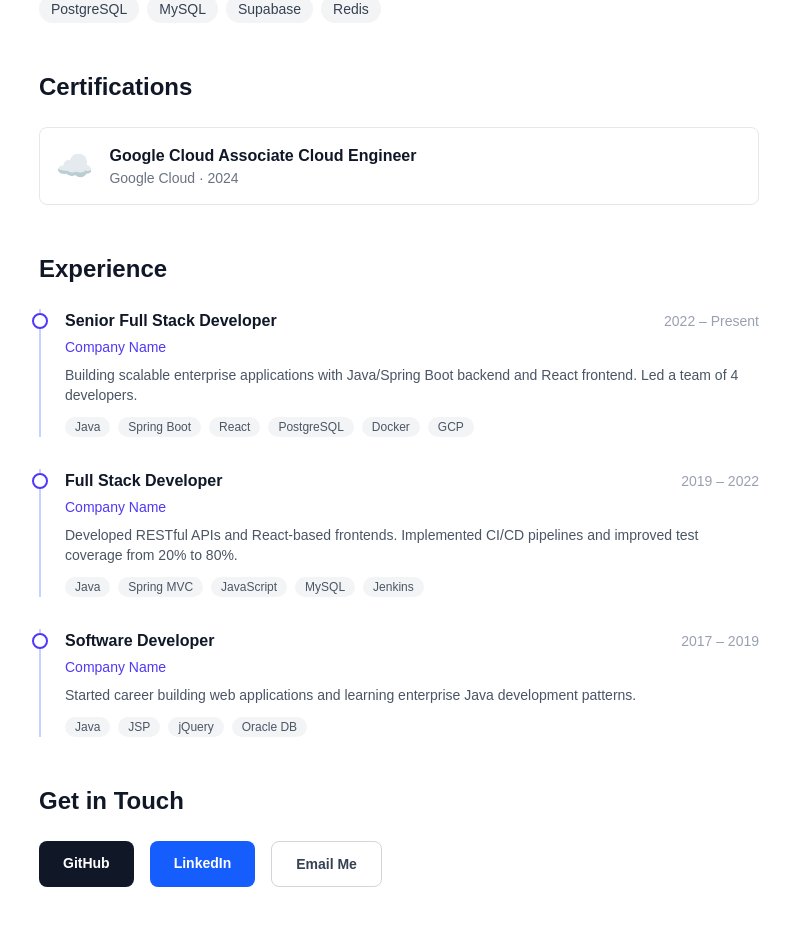
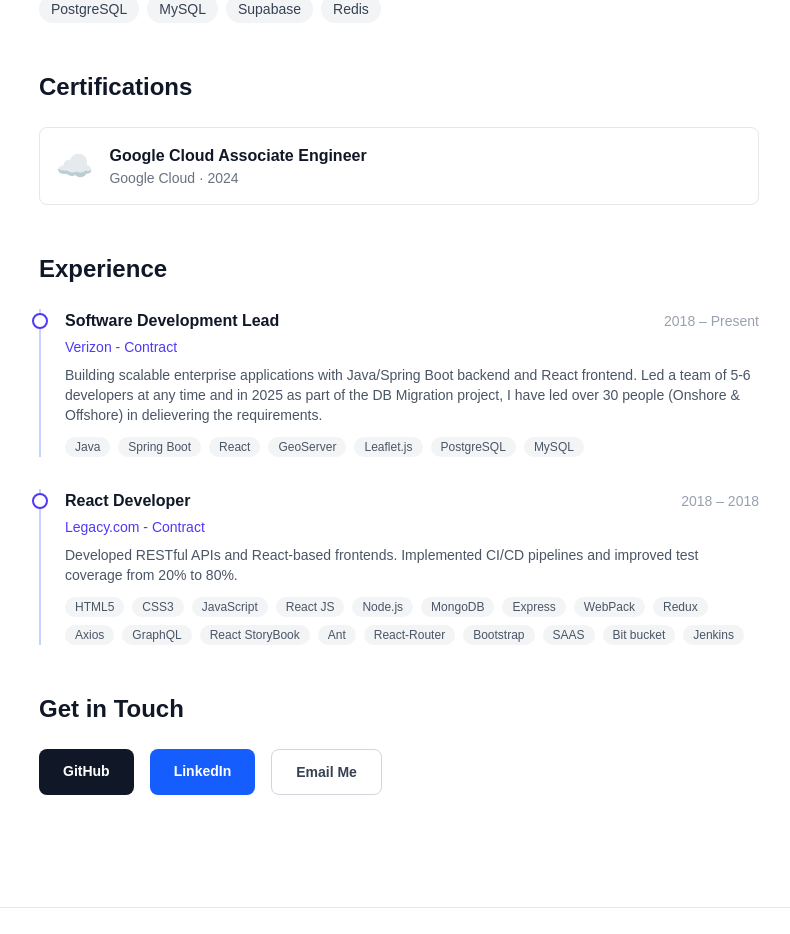
Before and after one commit to ravikishorethella/code-chronicles, a Next.js app: page /about in a window 1280 px wide. Shown: the part 860-1794 px from the top of the page, without its empty margins (241-1031 px from the left). Built offline with nearby package versions, Linux system fonts and the light colour scheme.

Commit message:
update about

```diff
--- a/app/about/page.tsx
+++ b/app/about/page.tsx
@@ -7,28 +7,21 @@
 
 const experience = [
   {
-    role: "Senior Full Stack Developer", // TODO: Replace with your actual roles
-    company: "Company Name",
-    period: "2022 – Present",
+    role: "Software Development Lead", // TODO: Replace with your actual roles
+    company: "Verizon - Contract",
+    period: "2018 – Present",
     description:
-      "Building scalable enterprise applications with Java/Spring Boot backend and React frontend. Led a team of 4 developers.",
-    tech: ["Java", "Spring Boot", "React", "PostgreSQL", "Docker", "GCP"],
+      "Building scalable enterprise applications with Java/Spring Boot backend and React frontend. Led a team of 5-6 developers at any time and in 2025 as part of the DB Migration project, I have led over 30 people (Onshore & Offshore) in delievering the requirements.",
+    tech: ["Java", "Spring Boot", "React", "GeoServer", "Leaflet.js", "PostgreSQL", "MySQL"],
   },
   {
-    role: "Full Stack Developer",
-    company: "Company Name",
-    period: "2019 – 2022",
+    role: "React Developer",
+    company: "Legacy.com - Contract",
+    period: "2018 – 2018",
     description:
       "Developed RESTful APIs and React-based frontends. Implemented CI/CD pipelines and improved test coverage from 20% to 80%.",
-    tech: ["Java", "Spring MVC", "JavaScript", "MySQL", "Jenkins"],
-  },
-  {
-    role: "Software Developer",
-    company: "Company Name",
-    period: "2017 – 2019",
-    description:
-      "Started career building web applications and learning enterprise Java development patterns.",
-    tech: ["Java", "JSP", "jQuery", "Oracle DB"],
+    tech: ["HTML5", "CSS3", "JavaScript", "React JS", "Node.js", "MongoDB", "Express", "WebPack", "Redux", "Axios",
+"GraphQL", "React StoryBook", "Ant", "React-Router", "Bootstrap", "SAAS", "Bit bucket", "Jenkins"],
   },
 ];
 
@@ -100,15 +93,22 @@
           Certifications
         </h2>
         <div className="space-y-4">
-          <div className="flex items-center gap-4 rounded-lg border border-gray-200 p-4 dark:border-gray-700">
+          <a
+            href="https://www.credly.com/badges/f3037e55-6838-4a70-9204-492de4547f4a/public_url"
+            target="_blank"
+            rel="noopener noreferrer"
+            className="block transition-all hover:scale-105"
+          >
+            <div className="flex items-center gap-4 rounded-lg border border-gray-200 p-4 dark:border-gray-700 hover:border-indigo-400 hover:bg-indigo-50 dark:hover:border-indigo-500 dark:hover:bg-indigo-900/10">
               <span className="text-3xl">☁️</span>
               <div>
                 <p className="font-semibold text-gray-900 dark:text-white">
-                Google Cloud Associate Cloud Engineer
+                  Google Cloud Associate Engineer
                 </p>
                 <p className="text-sm text-gray-500">Google Cloud · 2024</p>
               </div>
             </div>
+          </a>
           {/* TODO: Add AWS AI Practitioner after Month 4 */}
         </div>
       </section>
```
Lines whose indentation alone changed are shown as unchanged.
